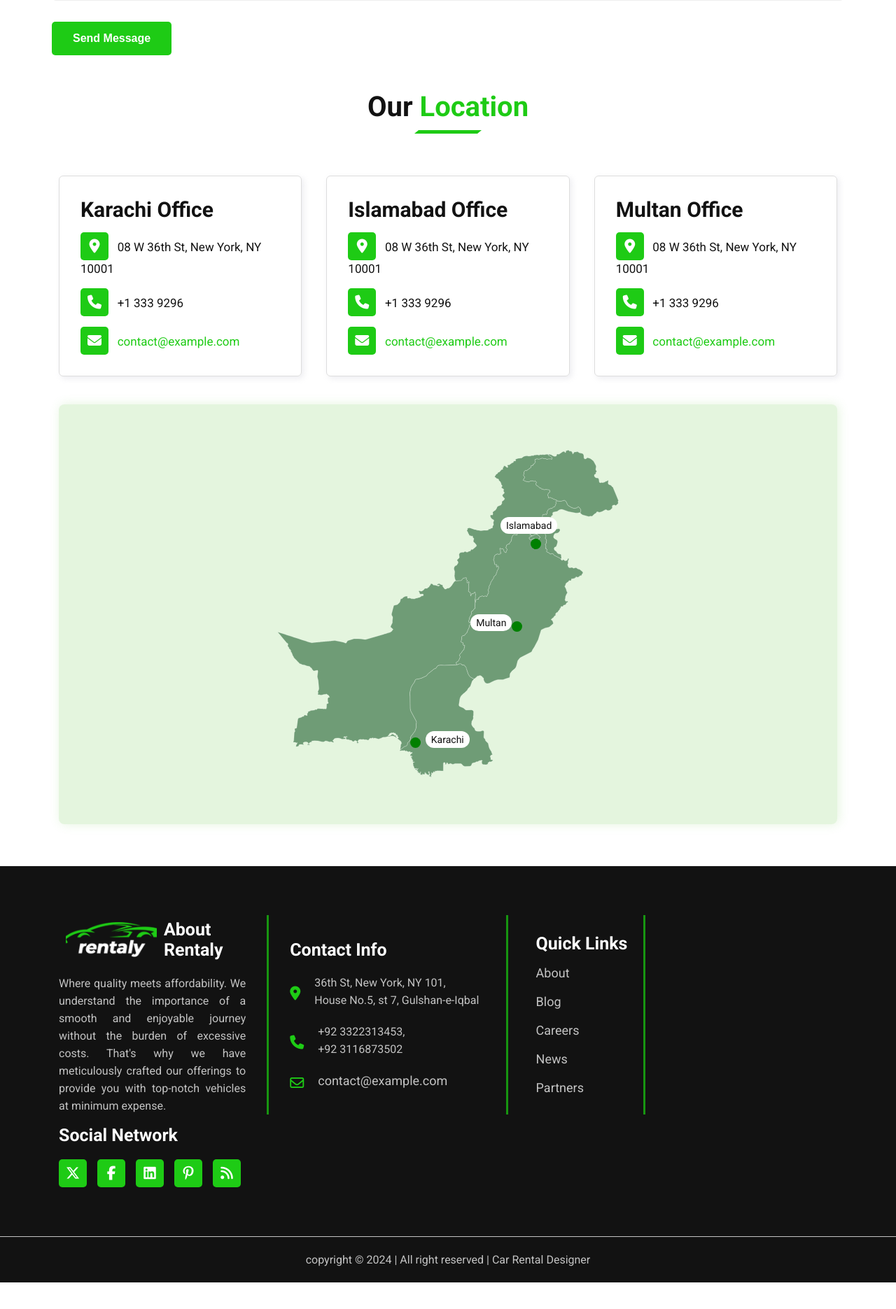
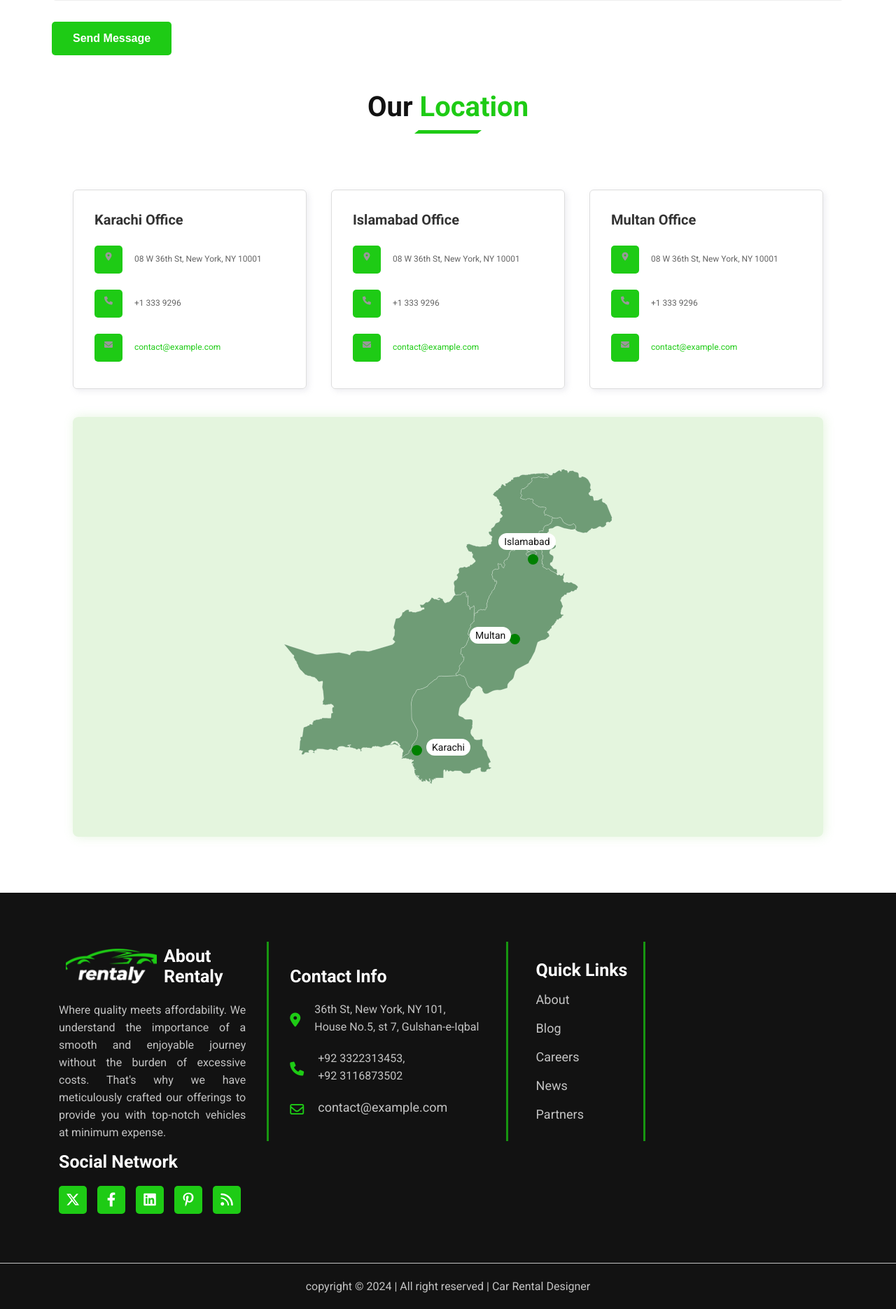
Before and after one commit to USMAN-FAIZYAB-KHAN/Car-Rental-System, a Django app: template car_rental_system/template/contact.html in a window 1280 px wide. Shown: the part 879-2750 px from the top of the page at 70% size. Before the commit the page ends 2712 px from the top, so only its background shows below. Run offline with Django 3.2, Linux system fonts and the light colour scheme; the template is opened without the code that fills it, so the values that code supplies are empty; some libraries are stand-ins or nearby versions.

Commit message:
adding carDetail

```diff
--- a/car_rental_system/static/css/contact.css
+++ b/car_rental_system/static/css/contact.css
@@ -201,3 +201,52 @@ svg {
     top: 50%;
     left: 56%;
 }
+
+/* Styles for location container */
+.location__container {
+    display: flex;
+    justify-content: center;
+    flex-direction: column;
+    flex-wrap: wrap;
+    text-align: center; /* Center align text */
+    padding: 2rem;
+}
+
+/* Style for the contact specification */
+.contact__specification {
+    display: flex;
+    justify-content: center;
+}
+
+/* Style for contact offices */
+.contact__offices {
+    width: 100%;
+    max-width: 600px; /* Example of limiting width */
+    margin: 0 auto; /* Center align horizontally */
+    padding: 20px;
+    box-shadow: 0 0 10px rgba(0, 0, 0, 0.1); /* Example shadow */
+    border-radius: 8px; /* Rounded corners */
+}
+
+/* Style for headings */
+.contact__offices h2 {
+    color: #333;
+    font-size: 2rem;
+    margin-bottom: 10px;
+}
+
+/* Style for paragraphs */
+.contact__offices p {
+    font-size: 1.2rem;
+    line-height: 1.6;
+    color: #666;
+    margin-bottom: 8px;
+}
+
+/* Style for icon */
+.contact__offices p i {
+    margin-right: 8px;
+    font-size: 1.2rem;
+    vertical-align: middle;
+    color: #999;
+}
--- a/car_rental_system/template/contact.html
+++ b/car_rental_system/template/contact.html
@@ -6,6 +6,8 @@
 <!--------------------------------------- CSS Styling Link -------------------------------------->
 
 {% block cssLink %} <link rel="stylesheet" href="../static/css/contact.css" />
+<link rel="stylesheet" href="https://cdnjs.cloudflare.com/ajax/libs/font-awesome/6.0.0-beta3/css/all.min.css" integrity="sha512-DOMgz+ccn/2XjL4t8C/VRJX42SM6Vki0s8zZ1Ewrl9Yr6RGmdx9mf7zFZUV8slp7BTUI6PI5fAB1RzQ0ucuHxA==" crossorigin="anonymous" referrerpolicy="no-referrer" />
+<link rel="stylesheet" href="contact.css">
 {% endblock %}
 
 <!--------------------------------------- Title --------------------------------------->
@@ -17,7 +19,8 @@
 {% block javascript %} {% endblock %}
 
 {% block body %}
-
+<link rel="stylesheet" href="https://cdnjs.cloudflare.com/ajax/libs/font-awesome/6.0.0-beta3/css/all.min.css" integrity="sha512-DOMgz+ccn/2XjL4t8C/VRJX42SM6Vki0s8zZ1Ewrl9Yr6RGmdx9mf7zFZUV8slp7BTUI6PI5fAB1RzQ0ucuHxA==" crossorigin="anonymous" referrerpolicy="no-referrer" />
+<link rel="stylesheet" href="contact.css">
 <div class="contact__main__header">
   <h1>Contact Us</h1>
 </div>
```
